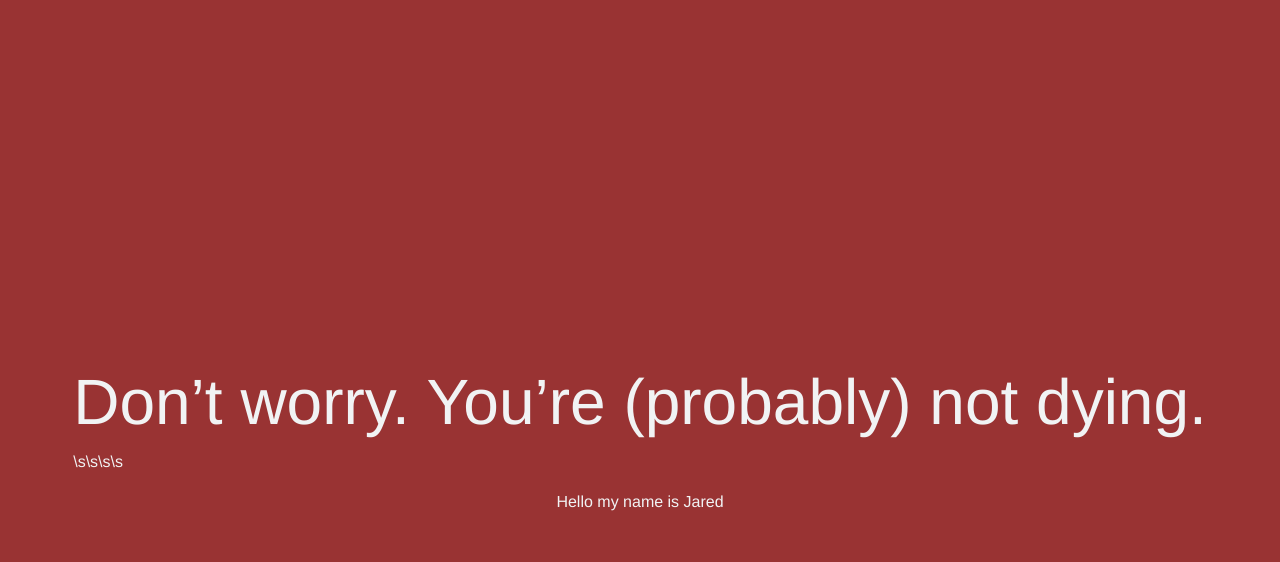
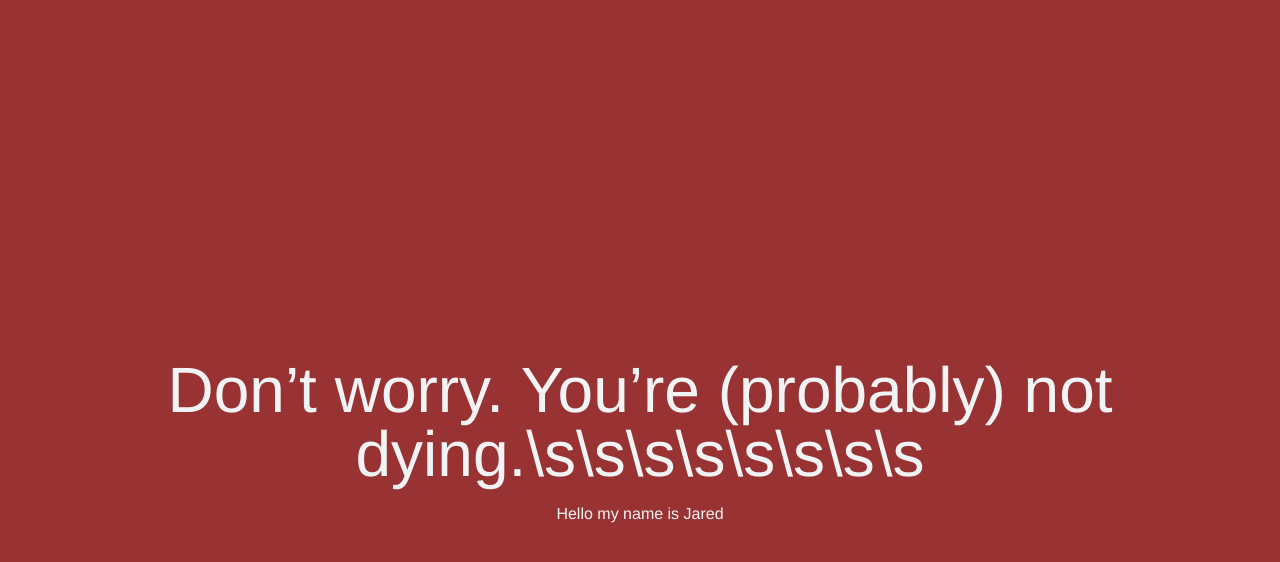
Before and after one commit to canbeetsturnpoopredoramidying/canbeetsturnpoopredoramidying, a Jekyll site: the page built from index.md, in a window 1280 px wide. Shown: the top 562 px of the page. Built offline with Jekyll 4.4.1, drawn with Linux system fonts in a browser that asks for light colours; some web fonts are replaced; our own code applies the rules of GitHub Pages for plain Markdown files.

Commit message:
Adding space?

```diff
--- a/index.md
+++ b/index.md
@@ -2,6 +2,6 @@
 layout: home
 image: 'android-chrome-192x192.png'
 ---
-# Don’t worry. You’re (probably) not dying.
-\s\s\s\s
+# Don’t worry. You’re (probably) not dying.\s\s\s\s\s\s\s\s
+
 <p style="text-align:center;">Hello my name is Jared</p>
```
